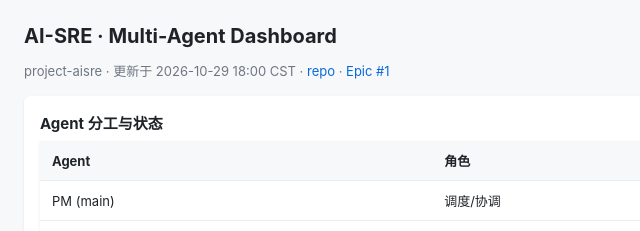
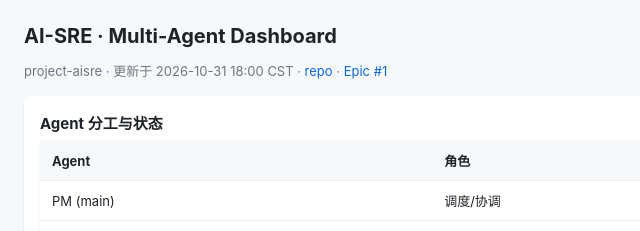
Before and after one commit to jchu-hk/project-aisre, a plain HTML site: page dashboard/multi-agent-dashboard.html in a window 1280 px wide. Shown: the top 231 px of the page, 0-640 px from the left. Drawn offline with Linux system fonts and the light colour scheme.

Commit message:
chore(dashboard): refresh for 2026-10-31 daily check-in

```diff
--- a/dashboard/multi-agent-dashboard.html
+++ b/dashboard/multi-agent-dashboard.html
@@ -17,7 +17,7 @@
 </head>
 <body>
 <h1>AI-SRE · Multi-Agent Dashboard</h1>
-<div class="sub">project-aisre · 更新于 2026-10-29 18:00 CST · <a href="https://github.com/jchu-hk/project-aisre">repo</a> · <a href="https://github.com/jchu-hk/project-aisre/issues/1">Epic #1</a></div>
+<div class="sub">project-aisre · 更新于 2026-10-31 18:00 CST · <a href="https://github.com/jchu-hk/project-aisre">repo</a> · <a href="https://github.com/jchu-hk/project-aisre/issues/1">Epic #1</a></div>
 
 <div class="card">
 <h2>Agent 分工与状态</h2>
```
